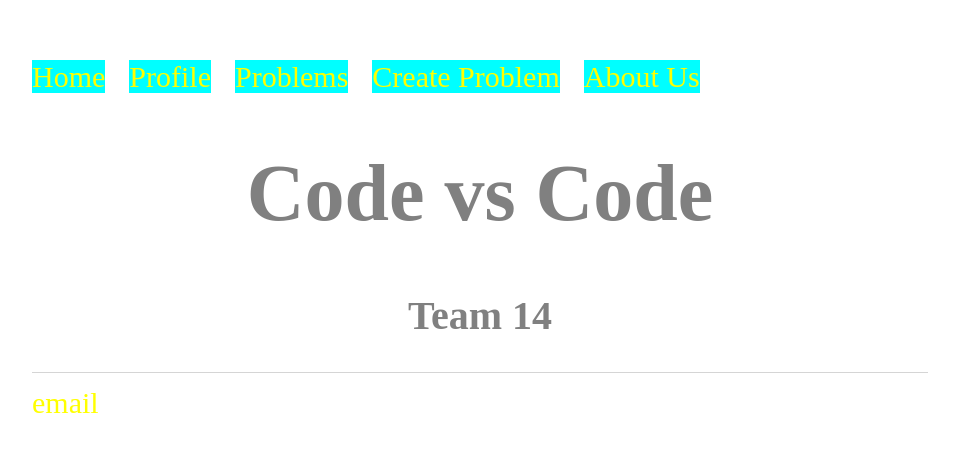
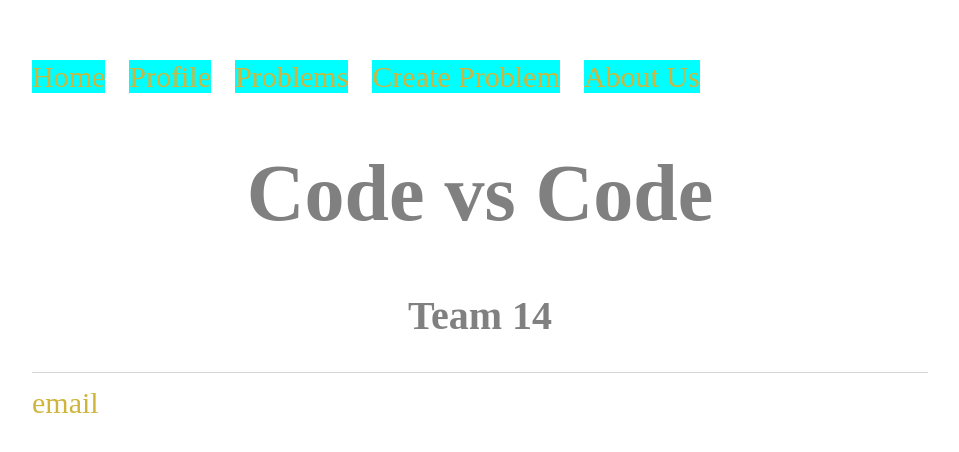
Before and after one commit to rramakrishnan246/rramakrishnan246.github.io, a Jekyll site: the page built from index.html, in a window 1280 px wide. Shown: the top 452 px of the page, without its empty margins (160-1119 px from the left). Built offline with Jekyll 4.4.1, drawn with Linux system fonts in a browser that asks for light colours.

Commit message:
Update main.css

```diff
--- a/css/main.css
+++ b/css/main.css
@@ -23,7 +23,7 @@ footer ul li {
 }
 a {
     text-decoration: none;
-    color: yellow;
+    color: #CFB53B;
 }
 a:hover {
     text-decoration: underline;
```
